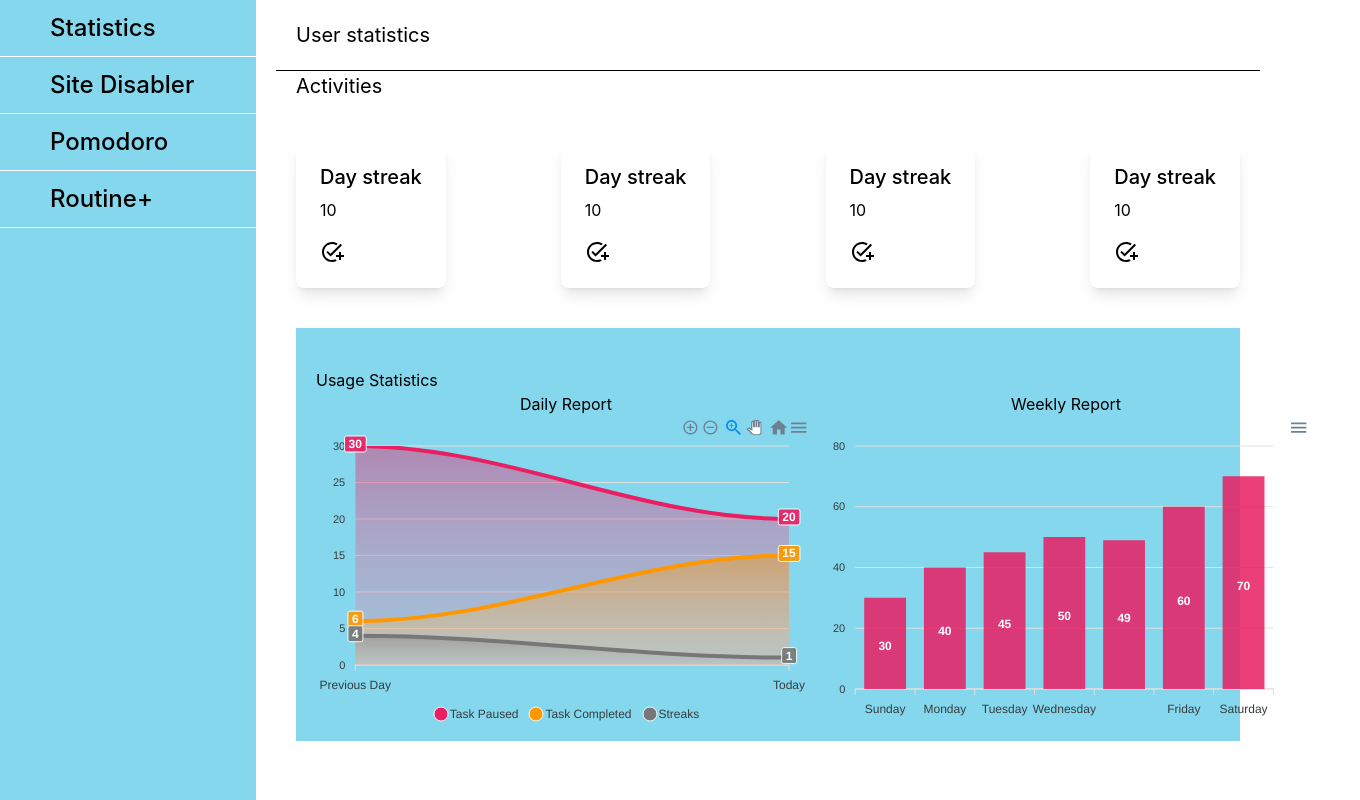
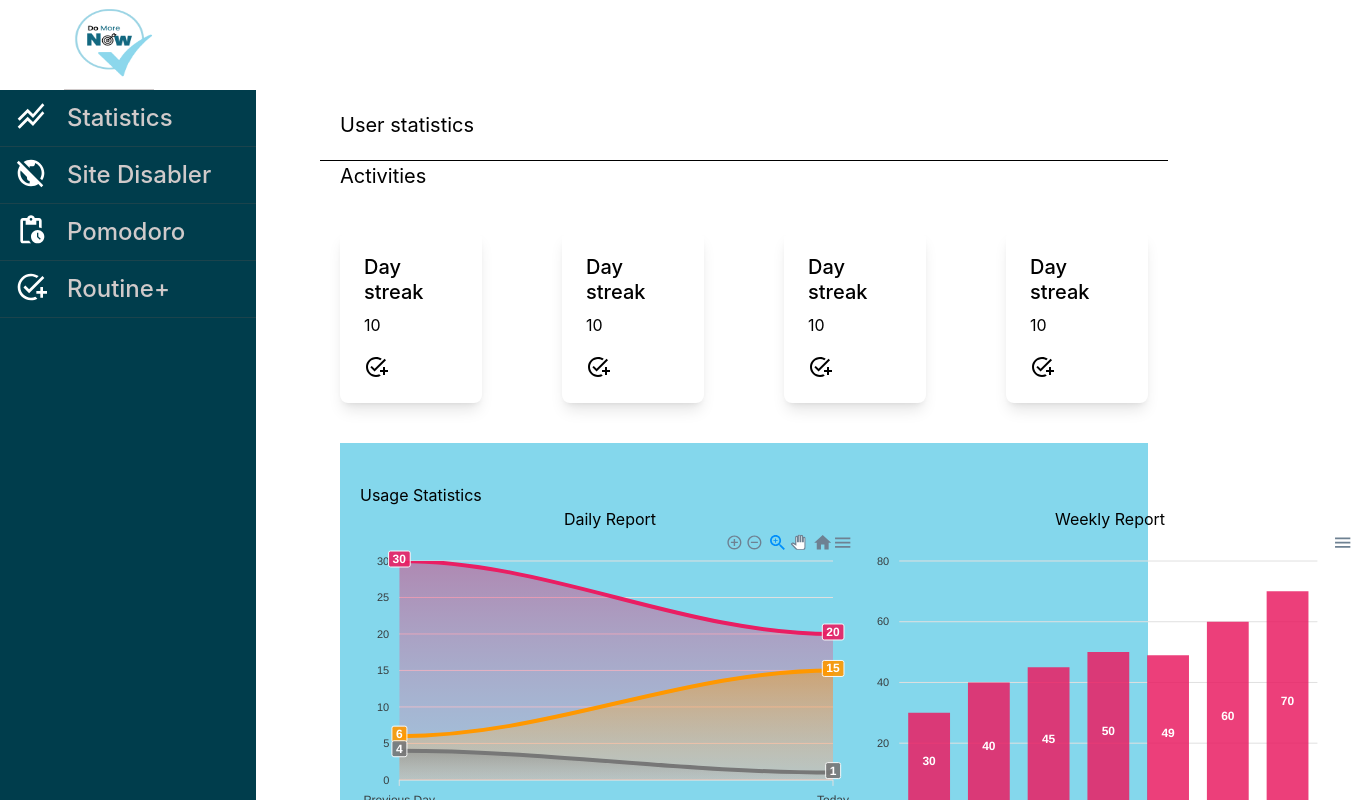
Before and after one commit to bishalx0/DoMoreNow, a React (Create React App) app in the folder front_end/: page /main in a window 1280 px wide. Both pictures are taken after a click on the element "Statistics". Shown: the top 800 px of the page, 1360 px wide, since content can reach past the window. Built offline with nearby package versions, Linux system fonts and the light colour scheme.

Commit message:
changed userDashboard

```diff
--- a/front_end/src/Components/Dashboard/Dashboard.js
+++ b/front_end/src/Components/Dashboard/Dashboard.js
@@ -5,7 +5,7 @@ import classes from './Dashboard.module.css';
 const Dashboard = () => {
     return (
         <div className={classes.dashboardContainer}>
-            <div className="px-5">
+            <div className="lg:container md:container sm:container px-5">
                 <UserAdmin />
             </div>
         </div>
--- a/front_end/src/Components/Main/Main.js
+++ b/front_end/src/Components/Main/Main.js
@@ -6,6 +6,11 @@ import Dashboard from "../Dashboard/Dashboard";
 import SiteDisabler from "../SiteDisabler/SiteDisabler";
 import Pomodoro from "../Pomodoro/Pomodoro";
 import RoutinePlus from "../RoutinePlus/RoutinePlus";
+import AddTaskIcon from '@mui/icons-material/AddTask';
+import StackedLineChartIcon from '@mui/icons-material/StackedLineChart';
+import PublicOffIcon from '@mui/icons-material/PublicOff';
+import PendingActionsIcon from '@mui/icons-material/PendingActions';
+import Image from "rc-image";
 
 const Main = () => {
     const [itemClicked,updateItemClicked] = useState("todo");
@@ -42,17 +47,18 @@ const Main = () => {
     })
     return (
       <>
+        <div className="userDashboardHeader lg:container">
+            <img src={require('../../images/logo-transparent.png')} alt="WeDoMore" className="logo" style={{height:'90px',width:'90px',borderBottom:'1px solid #d0caca',paddingBottom:'10px'}}/>
+
+        </div>
         <div className={classes.main}>
             {/* side navbar vertical */}
             <div className={classes.verticalNavbar}>
-                <div className={classes.verticalNavbarItems}><NavBarItem item="Statistics" onClick={() => {updateItemClicked('dashboard')}} /></div>
-                <div className={classes.verticalNavbarItems}><NavBarItem item="Site Disabler" onClick={() => updateItemClicked('disabler')} /></div>
-                {/* <div className={classes.verticalNavbarItems}><NavBarItem item="Todo" onClick={() => updateItemClicked('todo')} /></div> */}
-                <div className={classes.verticalNavbarItems}><NavBarItem item="Pomodoro" onClick={() => updateItemClicked('pomodoro')}/></div>
-                <div className={classes.verticalNavbarItems}><NavBarItem item="Routine+" onClick={() => updateItemClicked('routineplus')} /></div>
-
-
-
+                <div className={classes.verticalNavbarItems}><StackedLineChartIcon className="navIcon" style={{fontSize:'2rem',marginRight:'20px'}}/><NavBarItem item="Statistics" onClick={() => {updateItemClicked('dashboard')}} /></div>
+                <div className={classes.verticalNavbarItems}><PublicOffIcon className="navIcon" style={{fontSize:'2rem',marginRight:'20px'}} /><NavBarItem item="Site Disabler" onClick={() => updateItemClicked('disabler')} /></div>
+                {/* <div className={classes.verticalNavbarItems}><AddTaskIcon className="navIcon" style={{fontSize:'2rem',marginRight:'20px'}} /><NavBarItem item="Todo" onClick={() => updateItemClicked('todo')} /></div> */}
+                <div className={classes.verticalNavbarItems}><PendingActionsIcon className="navIcon" style={{fontSize:'2rem',marginRight:'20px'}} /><NavBarItem item="Pomodoro" onClick={() => updateItemClicked('pomodoro')}/></div>
+                <div className={classes.verticalNavbarItems}><AddTaskIcon className="navIcon" style={{fontSize:'2rem',marginRight:'20px'}} /><NavBarItem item="Routine+" onClick={() => updateItemClicked('routineplus')} /></div>
             </div>
             <div className={classes.verticalComponents}>
                 {component}
--- a/front_end/src/Components/Main/Main.module.css
+++ b/front_end/src/Components/Main/Main.module.css
@@ -7,17 +7,18 @@
 .verticalNavbar{
     height: 100%;
     width : 20%;
-    background-color: #84D7EC;
+    background-color: #003d4c;
     text-align: center;
+    color:#fff;
 }
 
 .verticalNavbarItems{
 
-    border-bottom : 1px solid #fff;
+    border-bottom : 1px solid #524e4e56;
     font-size:1.5rem;
     display: flex;
     justify-content: start;
-    padding: 10px 50px;
+    padding: 10px 15px;
     font-weight: 500;
     transition: 0.3s all ease-in-out;
 }
@@ -36,7 +37,12 @@
     text-align: center;
 }
 .logo{
-    height:100px;
-    width:200px;
+    height:80px;
+    width:80px;
 
 }
+
+.navIcon{
+    font: size 2rem;
+
+}
--- a/front_end/src/Components/NavBarItem/NavBarItem.module.css
+++ b/front_end/src/Components/NavBarItem/NavBarItem.module.css
@@ -1,7 +1,7 @@
 .navbarItem{
     cursor: pointer;
     text-decoration: none;
-    color: #000;
+    color: #d0caca;
     transform: 0.3s all ease-in-out;
 }
 
--- a/front_end/src/Components/RoutinePlus/RoutinePlus.js
+++ b/front_end/src/Components/RoutinePlus/RoutinePlus.js
@@ -1,11 +1,30 @@
-import React from 'react'
+import React from "react";
+import AddTaskIcon from "@mui/icons-material/AddTask";
 
 const RoutinePlus = () => {
   return (
-    <div>
-      routine +
-    </div>
-  )
-}
+    <>
+      <div className="routinePlus">
+        <div className="routineWrap lg:container pt-5">
+          <h2
+            className="text-center text-5xl font-bold"
+            style={{ borderBottom: "1px solid #333", paddingBottom: "5px" }}
+          >
+            <AddTaskIcon
+              className=""
+              style={{ fontSize: "4rem", marginRight: "15px" }}
+            />
+            Routine+
+          </h2>
+        </div>
+        <div className="userSubjectsForm lg:container">
+          {/* form to take subject name and credit hours from students */}
 
-export default RoutinePlus
+          {/** form ends here */}
+        </div>
+      </div>
+    </>
+  );
+};
+
+export default RoutinePlus;
--- a/front_end/tailwind.config.js
+++ b/front_end/tailwind.config.js
@@ -56,6 +56,7 @@ module.exports = {
       borderRadius: {
         '4xl': '2rem',
       },
+      tableLayout: ['hover', 'focus'],
   plugins: [
   ],
 }
```
